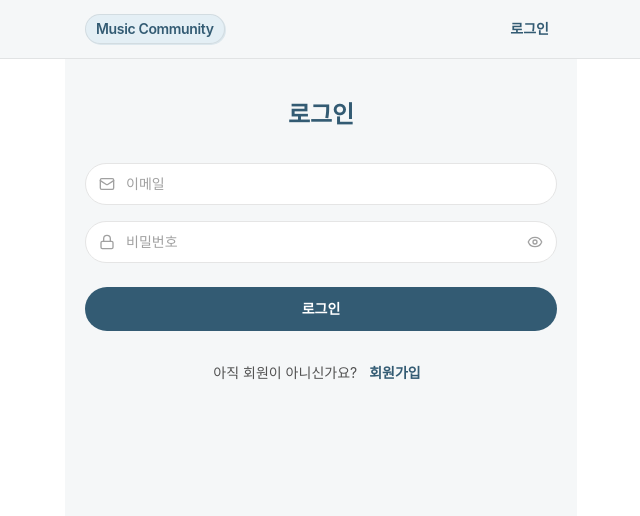
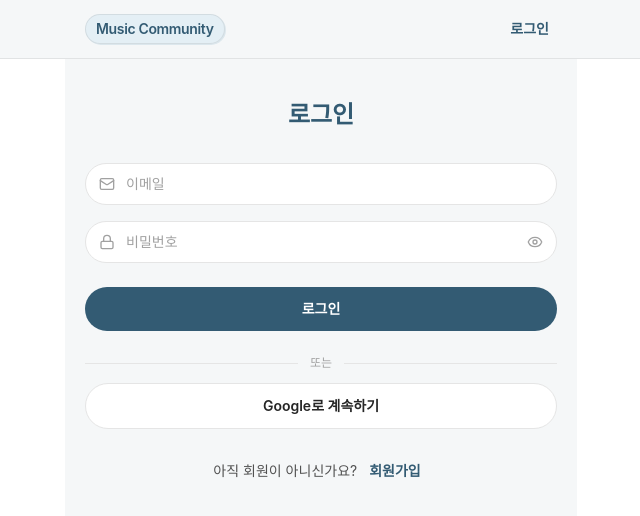
Before and after one commit to hgim96715-lgtm/music-community, a Next.js app in the folder apps/web/: page /login in a window 1280 px wide. Shown: the top 516 px of the page, without its empty margins (319-959 px from the left). Built offline with nearby package versions, Linux system fonts and the light colour scheme; no server answers; a web font is replaced by a local one.

Commit message:
feat(web): Google OAuth 로그인 UI·콜백 처리

```diff
--- /dev/null
+++ b/apps/web/app/auth/oauth/callback/page.tsx
@@ -0,0 +1,55 @@
+'use client';
+import { useAuth } from '@/components/auth/AuthProvider';
+import { fetchMe } from '@/lib/api';
+import { setApiAccessToken } from '@/lib/authToken';
+import { getRedirectPathFromSearchParams } from '@/lib/redirect';
+import { useRouter, useSearchParams } from 'next/navigation';
+import { Suspense, useEffect } from 'react';
+
+function OAuthCallbackContent() {
+  const router = useRouter();
+  const searchParams = useSearchParams();
+  const { setUser } = useAuth();
+
+  useEffect(() => {
+    let cancelled = false;
+    async function finishOAuth() {
+      const accessToken = searchParams.get('accessToken');
+      const next = getRedirectPathFromSearchParams(searchParams);
+
+      if (!accessToken) {
+        router.replace('/login');
+        return;
+      }
+      setApiAccessToken(accessToken);
+      try {
+        const me = await fetchMe();
+        if (cancelled) return;
+        setUser(me);
+        router.replace(next);
+      } catch {
+        if (!cancelled) router.replace('/login');
+      }
+    }
+    void finishOAuth();
+    return () => {
+      cancelled = true;
+    };
+  }, [router, searchParams, setUser]);
+  return (
+    <main className="flex min-h-[50vh] items-center justify-center">
+      <p className="text-sm text-neutral-500">로그인 처리 중…</p>
+    </main>
+  );
+}
+
+export default function OAuthCallbackPage() {
+  return (
+    <Suspense
+      fallback={
+        <p className="text-center text-sm text-neutral-500">불러오는 중…</p>
+      }>
+      <OAuthCallbackContent />
+    </Suspense>
+  );
+}
--- a/apps/web/app/login/page.tsx
+++ b/apps/web/app/login/page.tsx
@@ -19,19 +19,37 @@ import {
 import {
   buildRegisterHref,
   getRedirectPathFromSearchParams,
+  REDIRECT_QUERY_KEY,
 } from '@/lib/redirect';
 import { Loader2, Lock, Mail } from 'lucide-react';
 import Link from 'next/link';
 import { useRouter, useSearchParams } from 'next/navigation';
 import { Suspense, useActionState, useState } from 'react';
+import { getApiBaseUrl } from '@/lib/fetchApi';
 
 function LoginForm() {
   const { setUser } = useAuth();
   const router = useRouter();
   const searchParams = useSearchParams();
   const redirectPath = getRedirectPathFromSearchParams(searchParams);
+  const oauthError = searchParams.get('oauthError');
   const [email, setEmail] = useState('');
   const [password, setPassword] = useState('');
+
+  const oauthErrorMessage =
+    oauthError === 'email_not_verified'
+      ? '인증된 이메일이 필요합니다. 다른 계정으로 시도해 주세요.'
+      : oauthError === 'email_missing'
+        ? '이메일 정보를 받지 못했습니다. 다른 계정으로 시도해 주세요.'
+        : oauthError === 'account_link_failed'
+          ? '계정 연결에 실패했습니다. 잠시 후 다시 시도해 주세요.'
+          : oauthError === 'provider_error'
+            ? '소셜 로그인에 실패했습니다. 잠시 후 다시 시도해 주세요.'
+            : oauthError
+              ? '소셜 로그인에 실패했습니다.'
+              : null;
+
+  const googleHref = `${getApiBaseUrl()}/auth/oauth/google?${REDIRECT_QUERY_KEY}=${encodeURIComponent(redirectPath)}`;
 
   function resetLoginForm() {
     setEmail('');
@@ -109,6 +127,28 @@ function LoginForm() {
         </button>
       </form>
 
+      {oauthErrorMessage ? (
+        <p
+          className={`${fieldErrorClassName} mt-4`}
+          role="alert"
+          aria-live="polite">
+          {oauthErrorMessage}
+        </p>
+      ) : null}
+
+      <div className="mt-6 flex flex-col gap-3">
+        <div className="flex items-center gap-3 text-xs text-neutral-400">
+          <span className="h-px flex-1 bg-neutral-200" />
+          또는
+          <span className="h-px flex-1 bg-neutral-200" />
+        </div>
+        <a
+          href={googleHref}
+          className="inline-flex w-full items-center justify-center rounded-full border border-neutral-200 bg-white py-3 text-sm font-semibold text-neutral-800 transition-colors hover:bg-neutral-50">
+          Google로 계속하기
+        </a>
+      </div>
+
       <p className="mt-8 text-center text-sm text-neutral-600">
         아직 회원이 아니신가요?{' '}
         <Link
```
